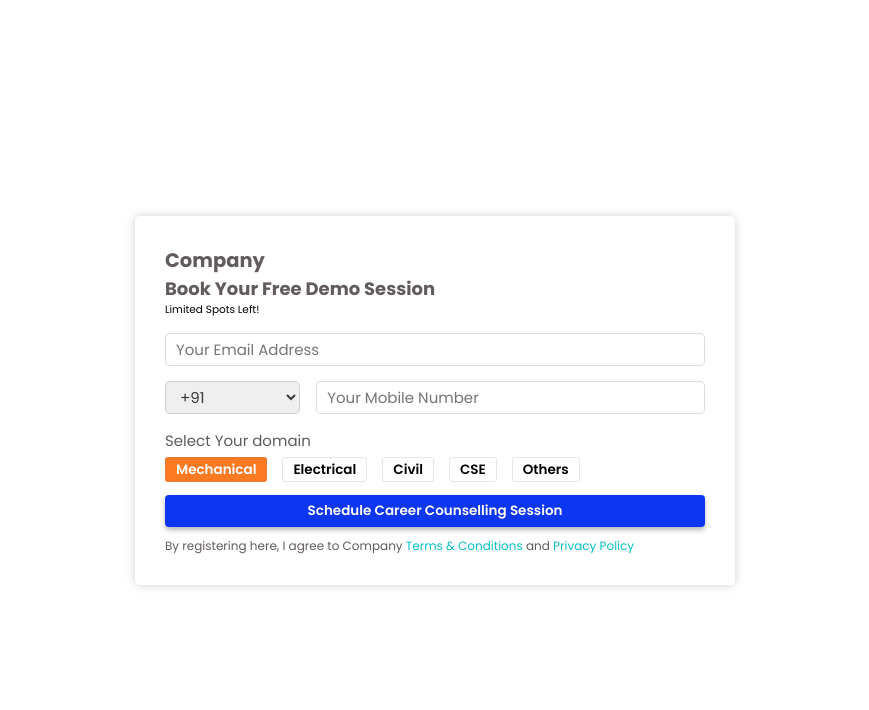
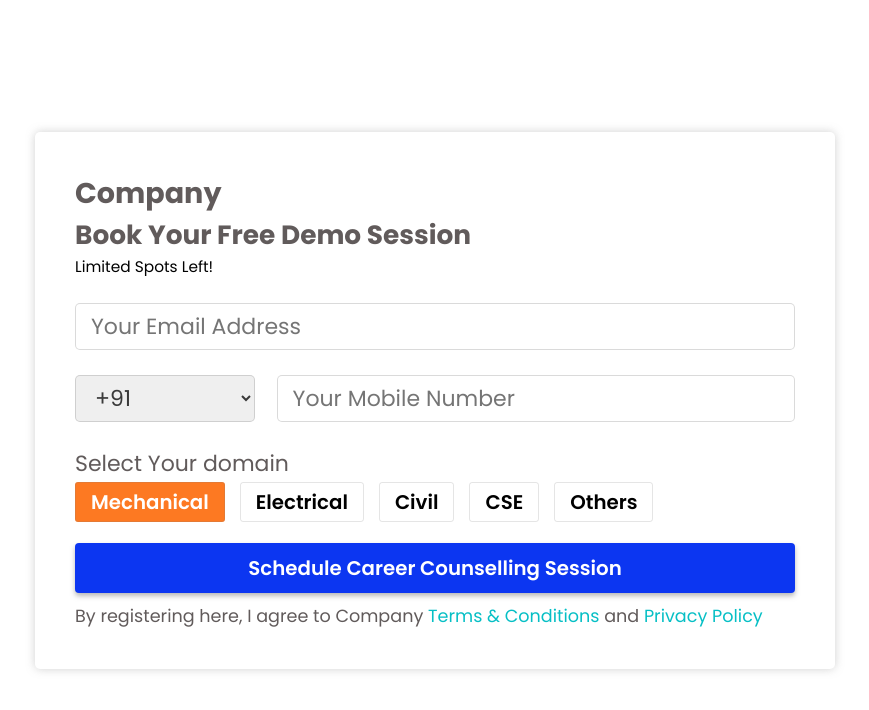
Before and after one commit to GANESANGIDON/Booking-Form, a plain HTML site: page index.html in a window 1536 px wide. Shown: the whole page, without its empty margins (333-1202 px from the left). Drawn offline with Linux system fonts and the light colour scheme.

Commit message:
made responsive for 4k screens

```diff
--- a/style.css
+++ b/style.css
@@ -93,7 +93,7 @@ body {
   cursor: pointer;
 }
 
-#country-codes  option:checked{
+#country-codes option:checked {
   color: white;
   background-color: rgba(35, 92, 248, 0.952);
 }
@@ -192,7 +192,7 @@ body {
 }
 
 /* --------------------------------------------------- */
-/* laptop and large devices */
+/* small laptop devices */
 @media (min-width: 768px) {
   :root {
     font-size: 15px;
@@ -202,4 +202,68 @@ body {
     width: 600px;
     padding: 30px;
   }
+
+  #main-form {
+    gap: 20px;
+  }
+
+  .domain-lbl {
+    padding: 4px 12px;
+  }
+
+  #submit-btn {
+    padding: 8px 0px;
+  }
 }
+
+/* --------------------------------------------------- */
+/* large laptop devices */
+@media (min-width: 1024px) {
+  :root {
+    font-size: 16px;
+  }
+
+  .form-container {
+    width: 650px;
+    padding: 30px;
+  }
+
+  .form-header {
+    margin-bottom: 20px;
+  }
+
+  #main-form {
+    gap: 25px;
+  }
+
+  #submit-btn {
+    padding: 10px 0px;
+  }
+}
+
+/* --------------------------------------------------- */
+/* extra large devices */
+@media (min-width: 1441px) {
+  :root {
+    font-size: 22px;
+  }
+
+  .form-container {
+    width: 800px;
+    padding: 40px;
+  }
+
+  .form-header {
+    margin-bottom: 25px;
+  }
+
+  #ph-num,
+  #mail-id,
+  #country-codes {
+    padding: 6px 15px;
+  }
+
+  .domain-lbl {
+    padding: 5px 15px;
+  }
+}
```
